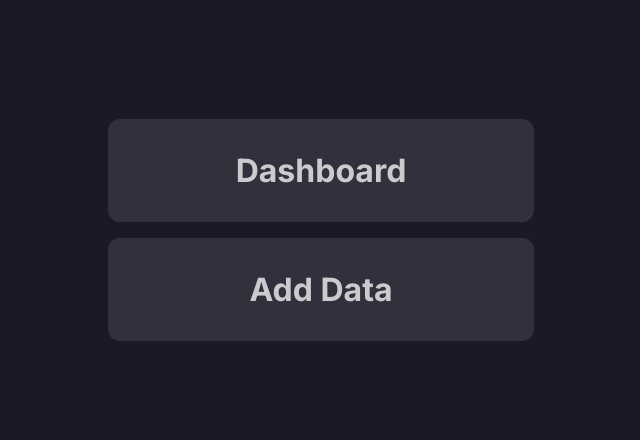
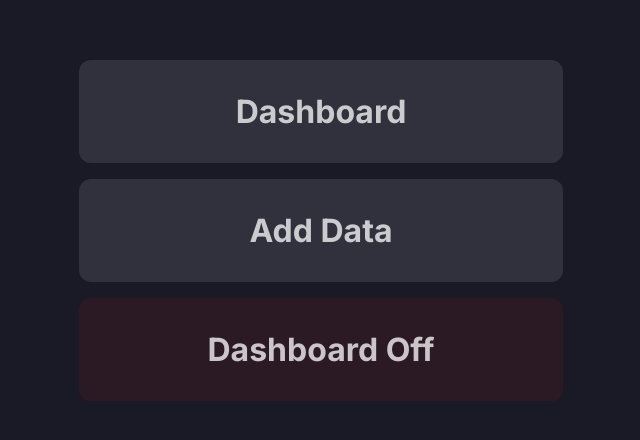
Before and after one commit to sheehan-j/lap-time-dashboard, a React (Create React App) app: page / in a window 1280 px wide. Shown: the part 170-610 px from the top of the page, without its empty margins (319-959 px from the left). Built offline with nearby package versions, Linux system fonts and the light colour scheme; no server answers.

Commit message:
Added button for locally turning off dashboard cycling

```diff
--- a/src/components/App.jsx
+++ b/src/components/App.jsx
@@ -10,7 +10,7 @@ function App() {
 	const [driverCount, setDriverCount] = useState(0);
 	const [currTrack, setCurrTrack] = useState(1);
 	const [currDriver, setCurrDriver] = useState(1);
-	const [dashboardRunning, setDashboardRunning] = useState(false);
+	const [dashboardRunning, setDashboardRunning] = useState("Dashboard Off");
 
 	useEffect(() => {
 		const updateCounts = async () => {
@@ -18,7 +18,7 @@ function App() {
 			const driverCountResponse = await getDriverCount();
 			setTrackCount(trackCountResponse.count);
 			setDriverCount(driverCountResponse.count);
-			setDashboardRunning(true);
+			setDashboardRunning("Dashboard On");
 		};
 
 		const getTrackCount = async () => {
@@ -55,7 +55,7 @@ function App() {
 	useEffect(() => {
 		let trackInterval;
 
-		if (dashboardRunning) {
+		if (dashboardRunning === "Dashboard On") {
 			trackInterval = setInterval(() => {
 				setCurrTrack((prevValue) => {
 					if (prevValue === trackCount) {
@@ -63,7 +63,7 @@ function App() {
 					}
 					return prevValue + 1;
 				});
-			}, 1000);
+			}, 5000);
 		}
 
 		return () => clearInterval(trackInterval);
@@ -72,7 +72,7 @@ function App() {
 	useEffect(() => {
 		let driverInterval;
 
-		if (dashboardRunning) {
+		if (dashboardRunning === "Dashboard On") {
 			driverInterval = setInterval(() => {
 				setCurrDriver((prevValue) => {
 					if (prevValue === driverCount) {
@@ -80,7 +80,7 @@ function App() {
 					}
 					return prevValue + 1;
 				});
-			}, 1000);
+			}, 5000);
 		}
 
 		return () => clearInterval(driverInterval);
@@ -89,7 +89,15 @@ function App() {
 	return (
 		<Routes>
 			<Route path="/" element={<Layout />}>
-				<Route index element={<SelectorScr />} />
+				<Route
+					index
+					element={
+						<SelectorScr
+							dashboardRunning={dashboardRunning}
+							setDashboardRunning={setDashboardRunning}
+						/>
+					}
+				/>
 				<Route path="add">
 					<Route index element={<AddScr />} />
 				</Route>
--- /dev/null
+++ b/src/components/DashboardToggler.jsx
@@ -0,0 +1,24 @@
+const DashboardToggler = ({ dashboardRunning, setDashboardRunning }) => {
+	const toggleDashboardRunning = () => {
+		if (dashboardRunning === "Dashboard On") {
+			setDashboardRunning("Dashboard Off");
+		} else {
+			setDashboardRunning("Dashboard On");
+		}
+	};
+
+	return (
+		<div
+			className={
+				dashboardRunning === "Dashboard On"
+					? "dashboardTogglerOn"
+					: "dashboardTogglerOff"
+			}
+			onClick={toggleDashboardRunning}
+		>
+			<span className="selectorText">{dashboardRunning}</span>
+		</div>
+	);
+};
+
+export default DashboardToggler;
--- a/src/components/SelectorContainer.jsx
+++ b/src/components/SelectorContainer.jsx
@@ -1,7 +1,8 @@
 import Selector from "./Selector";
 import { Link } from "react-router-dom";
+import DashboardToggler from "./DashboardToggler";
 
-const SelectorContainer = () => {
+const SelectorContainer = ({ dashboardRunning, setDashboardRunning }) => {
 	return (
 		<main>
 			<Link to="/dashboard" style={{ textDecoration: "none" }}>
@@ -10,6 +11,10 @@ const SelectorContainer = () => {
 			<Link to="/add" style={{ textDecoration: "none" }}>
 				<Selector selectorText={"Add Data"} />
 			</Link>
+			<DashboardToggler
+				dashboardRunning={dashboardRunning}
+				setDashboardRunning={setDashboardRunning}
+			/>
 		</main>
 	);
 };
--- a/src/components/SelectorScr.jsx
+++ b/src/components/SelectorScr.jsx
@@ -1,9 +1,12 @@
 import SelectorContainer from "./SelectorContainer";
 
-const SelectorScr = () => {
+const SelectorScr = ({ dashboardRunning, setDashboardRunning }) => {
 	return (
 		<div className="centered">
-			<SelectorContainer />
+			<SelectorContainer
+				dashboardRunning={dashboardRunning}
+				setDashboardRunning={setDashboardRunning}
+			/>
 		</div>
 	);
 };
--- a/src/index.css
+++ b/src/index.css
@@ -37,6 +37,27 @@
 	color: rgba(255, 255, 255, 0.75);
 	font-weight: 700;
 	font-size: 2rem;
+}
+
+.dashboardTogglerOn,
+.dashboardTogglerOff {
+	background-color: rgba(12, 144, 27, 0.1);
+	margin: 1rem;
+	font-family: "Inter", sans-serif;
+	padding: 2rem 8rem;
+	border-radius: 0.75rem;
+
+	transition: all 0.5s ease;
+}
+
+.dashboardTogglerOff {
+	background-color: rgba(205, 26, 26, 0.1);
+}
+
+.dashboardTogglerOn:hover,
+.dashboardTogglerOff:hover {
+	transform: scale(1.02);
+	cursor: pointer;
 }
 
 /* DASHBOARD SECTIONS */
```
